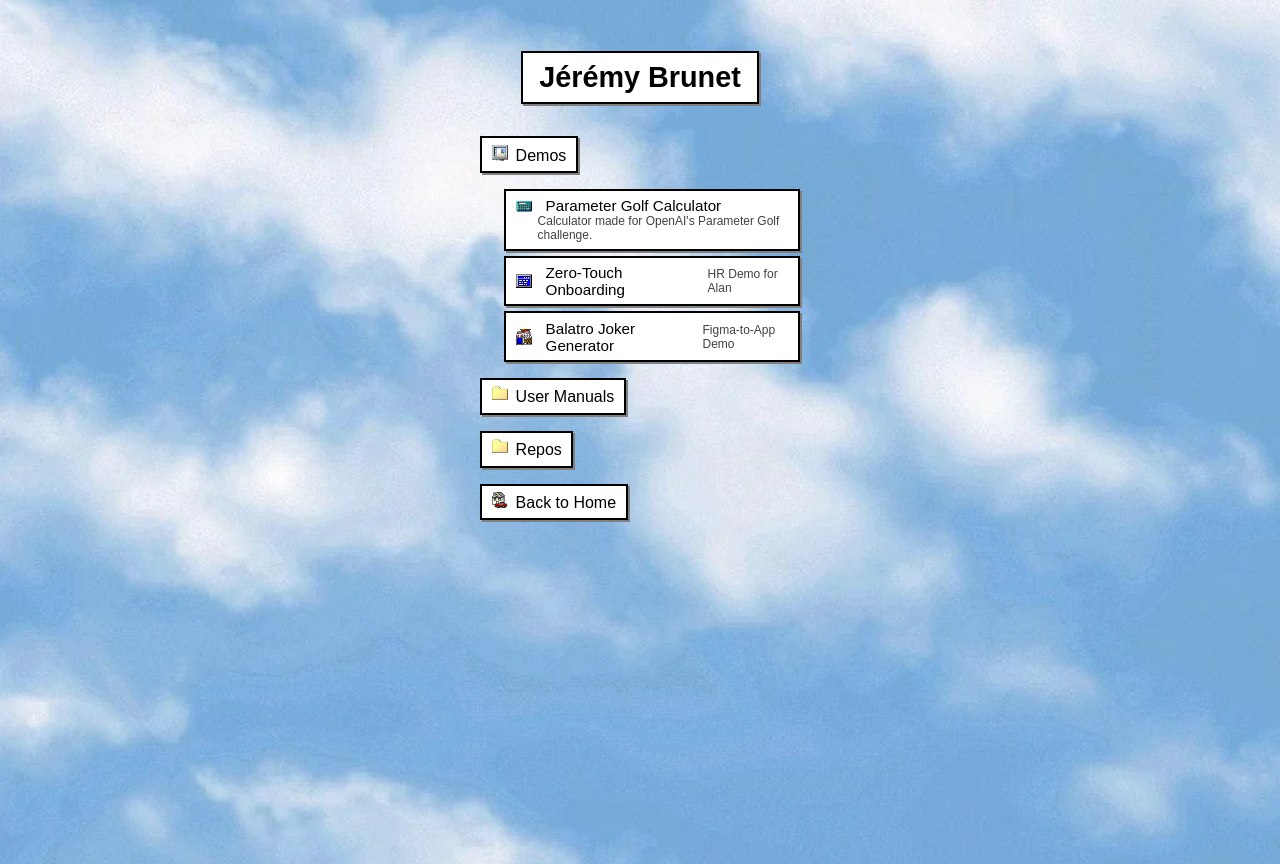
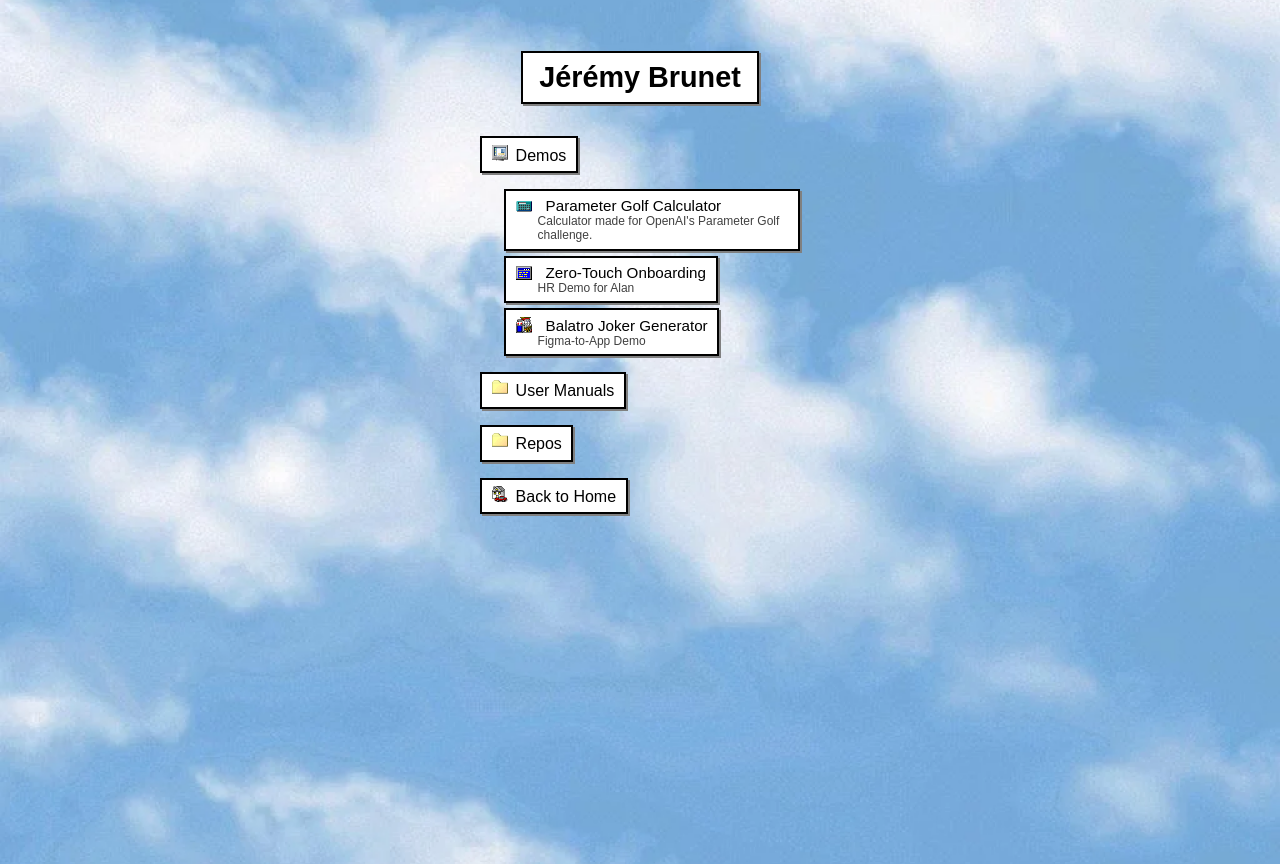
Before and after one commit to DFATPUNK/demos, a React (Vite) app: page / in a window 1280 px wide. Built offline with nearby package versions, Linux system fonts and the light colour scheme.

Commit message:
fix labels

```diff
--- a/src/components/DemoView.tsx
+++ b/src/components/DemoView.tsx
@@ -31,7 +31,6 @@ export default function MobileView() {
             <div className="tree-subgroup">
               <div className="tree-subitem">
                 <a href="/pg-calculator" target="_blank" className="tree-link-with-subtitle">
-
                   <div className="tree-row">
                     <img src={calculatorIcon} className="start-menu-icon" />
                     <span className="tree-title">Parameter Golf Calculator</span>
@@ -43,28 +42,27 @@ export default function MobileView() {
                 </a>
               </div>
               <div className="tree-subitem">
-                <a href="/alan" target="_blank" className="tree-link-with-subtitle">
-
+                <a href="/zero-touch-onboarding" target="_blank" className="tree-link-with-subtitle">
                   <div className="tree-row">
                     <img src={codeIcon} className="start-menu-icon" />
                     <span className="tree-title">Zero-Touch Onboarding</span>
+                  </div>
 
-                    <div className="tree-subtitle">
-                      HR Demo for Alan
-                    </div>
+                  <div className="tree-subtitle">
+                    HR Demo for Alan
                   </div>
                 </a>
               </div>
+
               <div className="tree-subitem">
-                <a href="/balatro" target="_blank" className="tree-link-with-subtitle">
-
+                <a href="/balatro-joker-generator" target="_blank" className="tree-link-with-subtitle">
                   <div className="tree-row">
                     <img src={balatroIcon} className="start-menu-icon" />
-                    <span className="tree-title"> Balatro Joker Generator</span>
+                    <span className="tree-title">Balatro Joker Generator</span>
+                  </div>
 
-                    <div className="tree-subtitle">
-                      Figma-to-App Demo
-                    </div>
+                  <div className="tree-subtitle">
+                    Figma-to-App Demo
                   </div>
                 </a>
               </div>
```
